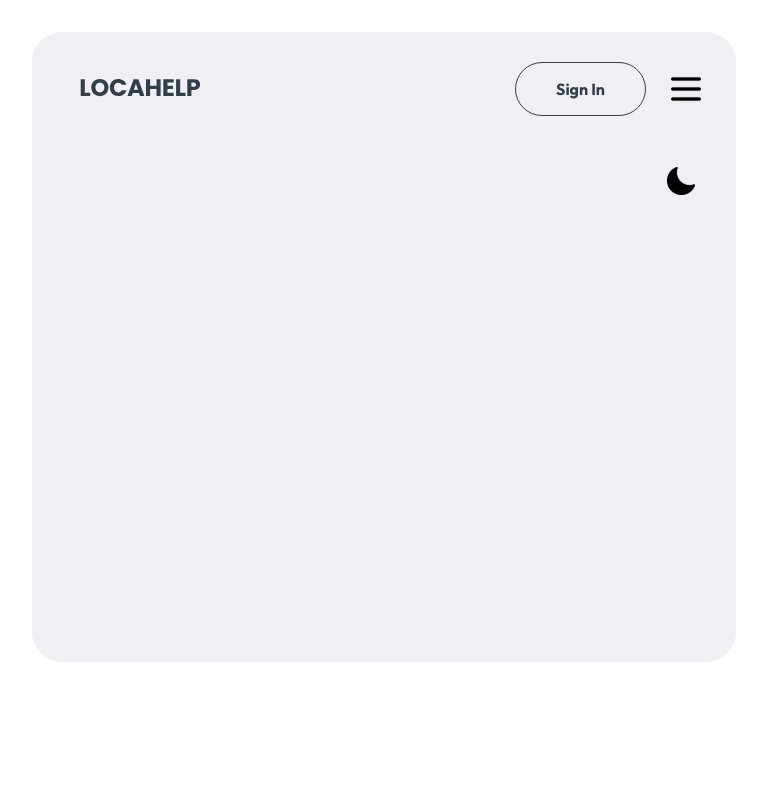
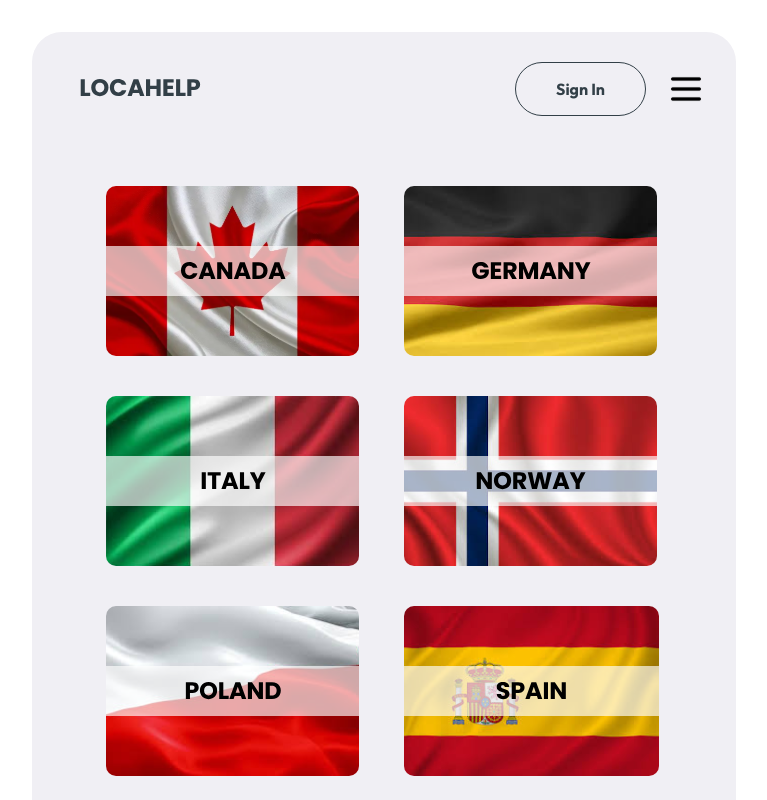
Before and after one commit to Serhii2009/locahelp, a React (Vite) app: page /country-choise in a window 1280 px wide. Shown: the top 800 px of the page, without its empty margins (256-1023 px from the left). Built offline with nearby package versions, Linux system fonts and the light colour scheme.

Commit message:
created country choise page

```diff
--- /dev/null
+++ b/src/components/Country/Country.css
@@ -0,0 +1,31 @@
+.country {
+  display: grid;
+  grid-template-columns: 1fr;
+  margin: 80px 45px 0 45px;
+  gap: 40px;
+}
+
+.country img {
+  cursor: pointer;
+}
+
+.country img:hover {
+  transform: scale(1.04);
+  transition: 0.3s;
+}
+
+@media only screen and (min-width: 768px) {
+  .country {
+    display: grid;
+    grid-template-columns: 1fr 1fr;
+    margin: 70px 74px 0;
+  }
+}
+
+@media only screen and (min-width: 1440px) {
+  .country {
+    display: grid;
+    grid-template-columns: 1fr 1fr 1fr 1fr;
+    margin: 60px 107px 0;
+  }
+}
--- /dev/null
+++ b/src/components/Country/Country.jsx
@@ -0,0 +1,41 @@
+import './Country.css'
+import { assets } from '../../assets/assets'
+import { useState, useEffect } from 'react'
+
+const Country = () => {
+  const [isDarkTheme, setIsDarkTheme] = useState(false)
+
+  useEffect(() => {
+    const handleThemeChange = () => {
+      const isDark = document.documentElement.classList.contains('dark-theme')
+      setIsDarkTheme(isDark)
+    }
+
+    handleThemeChange() // Initialize theme on load
+
+    const observer = new MutationObserver(handleThemeChange)
+    observer.observe(document.documentElement, {
+      attributes: true,
+      attributeFilter: ['class'],
+    })
+
+    return () => {
+      observer.disconnect()
+    }
+  }, [])
+
+  return (
+    <div className="country">
+      <img src={isDarkTheme ? assets.dark_canada : assets.canada} alt="" />
+      <img src={isDarkTheme ? assets.dark_germany : assets.germany} alt="" />
+      <img src={isDarkTheme ? assets.dark_italy : assets.italy} alt="" />
+      <img src={isDarkTheme ? assets.dark_norway : assets.norway} alt="" />
+      <img src={isDarkTheme ? assets.dark_poland : assets.poland} alt="" />
+      <img src={isDarkTheme ? assets.dark_spain : assets.spain} alt="" />
+      <img src={isDarkTheme ? assets.dark_uk : assets.uk} alt="" />
+      <img src={isDarkTheme ? assets.dark_usa : assets.usa} alt="" />
+    </div>
+  )
+}
+
+export default Country
--- a/src/pages/CountryChoise/CountryChoise.css
+++ b/src/pages/CountryChoise/CountryChoise.css
@@ -17,13 +17,13 @@
   background-color: var(--fone-color);
 
   width: 343px;
-  height: 1612px;
+  height: 1930px;
 }
 
 /* ------------ */
 
 .background-static-img-country img {
-  margin-top: 80px;
+  margin-top: 60px;
   margin-left: 277px;
   width: 30px;
   height: 30px;
@@ -43,7 +43,7 @@
 
   .background-box-country {
     width: 704px;
-    height: 630px;
+    height: 1087px;
   }
 
   .background-static-img-country img {
@@ -64,7 +64,7 @@
   }
 
   .background-static-img-country img {
-    margin-top: -64px;
+    margin-top: 32px;
     margin-left: 1306px;
   }
 }
--- a/src/pages/CountryChoise/CountryChoise.jsx
+++ b/src/pages/CountryChoise/CountryChoise.jsx
@@ -2,6 +2,7 @@ import './CountryChoise.css'
 import { useEffect, useState } from 'react'
 import NavBar from '../../components/NavBar/NavBar'
 import { assets } from '../../assets/assets'
+import Country from '../../components/Country/Country'
 
 const CountryChoise = () => {
   const [isDarkTheme, setIsDarkTheme] = useState(false)
@@ -30,7 +31,7 @@ const CountryChoise = () => {
     <div className="generalStaticBack-country">
       <div className="background-box-country">
         <NavBar />
-
+        <Country />
         <div className="background-static-img-country">
           <img
             src={assets.moon}
```
